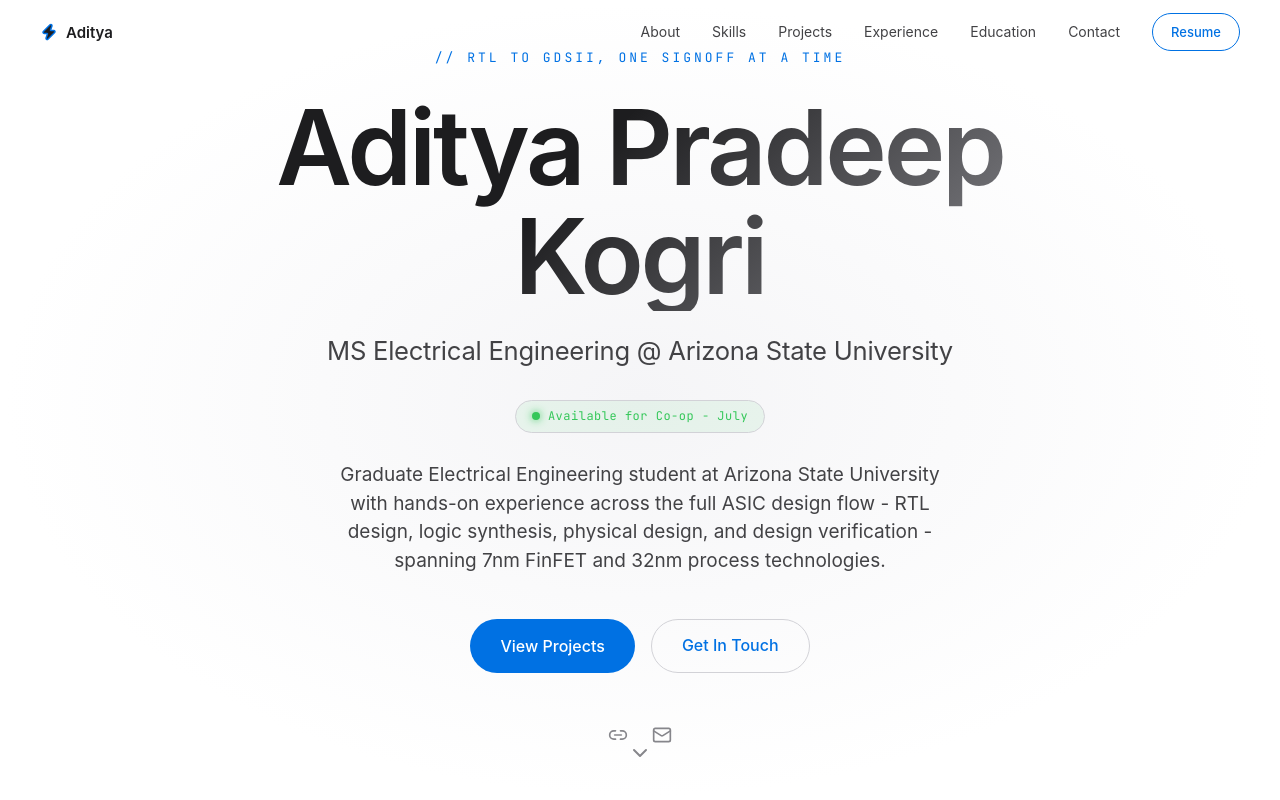
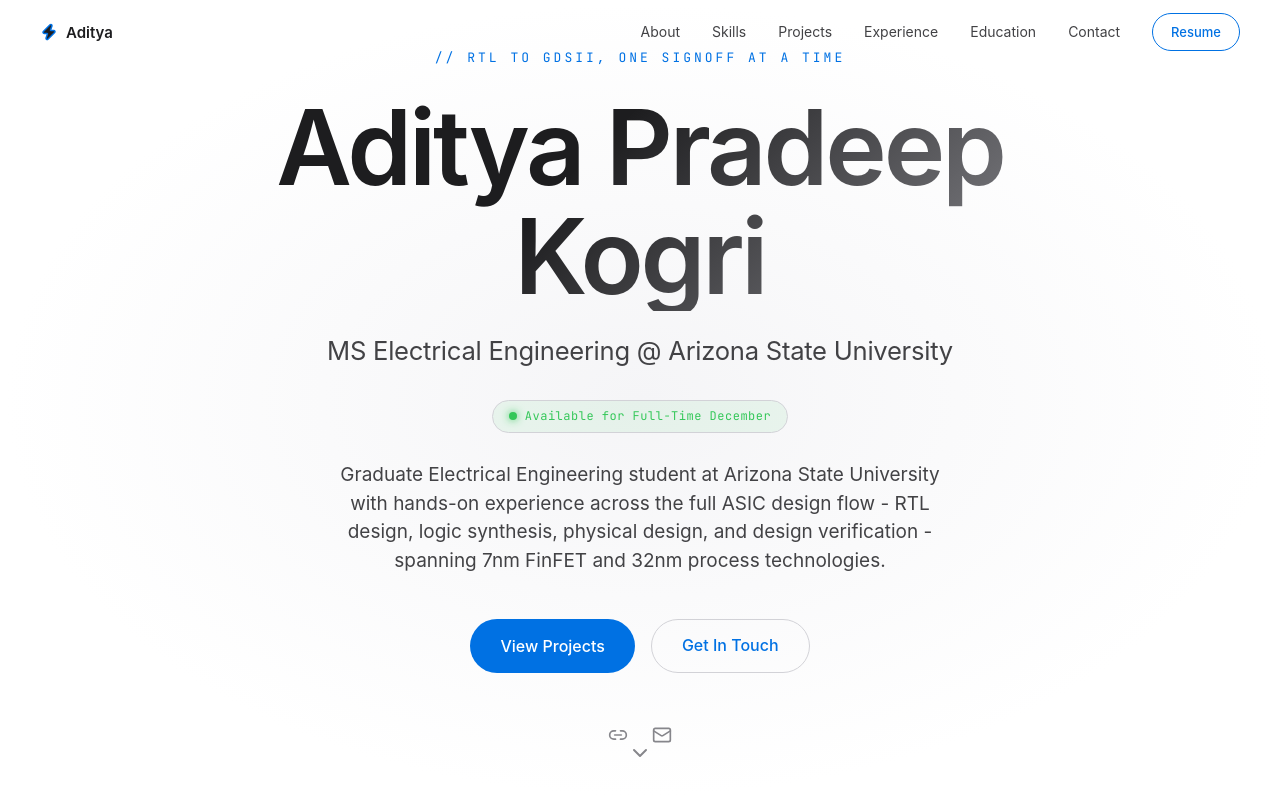
Before and after one commit to adityapkogri336/Portfolio, a React app: page / in a window 1280 px wide. Shown: the top 800 px of the page. Built offline with nearby package versions, Linux system fonts and the light colour scheme; the HTML template or start-up script is replaced by a standard one.

Commit message:
changed availability

```diff
--- a/src/data/portfolio.ts
+++ b/src/data/portfolio.ts
@@ -8,7 +8,7 @@ export const personalInfo = {
   linkedin: "https://linkedin.com/in/aditya-p-kogri",
   github: "",
   resumeUrl: "/resume.pdf",
-  availability: "Available for Co-op - July",
+  availability: "Available for Full-Time December",
   bio: "Graduate Electrical Engineering student at Arizona State University with hands-on experience across the full ASIC design flow - RTL design, logic synthesis, physical design, and design verification - spanning 7nm FinFET and 32nm process technologies.",
   tagline: "// RTL to GDSII, one signoff at a time",
 };
```
